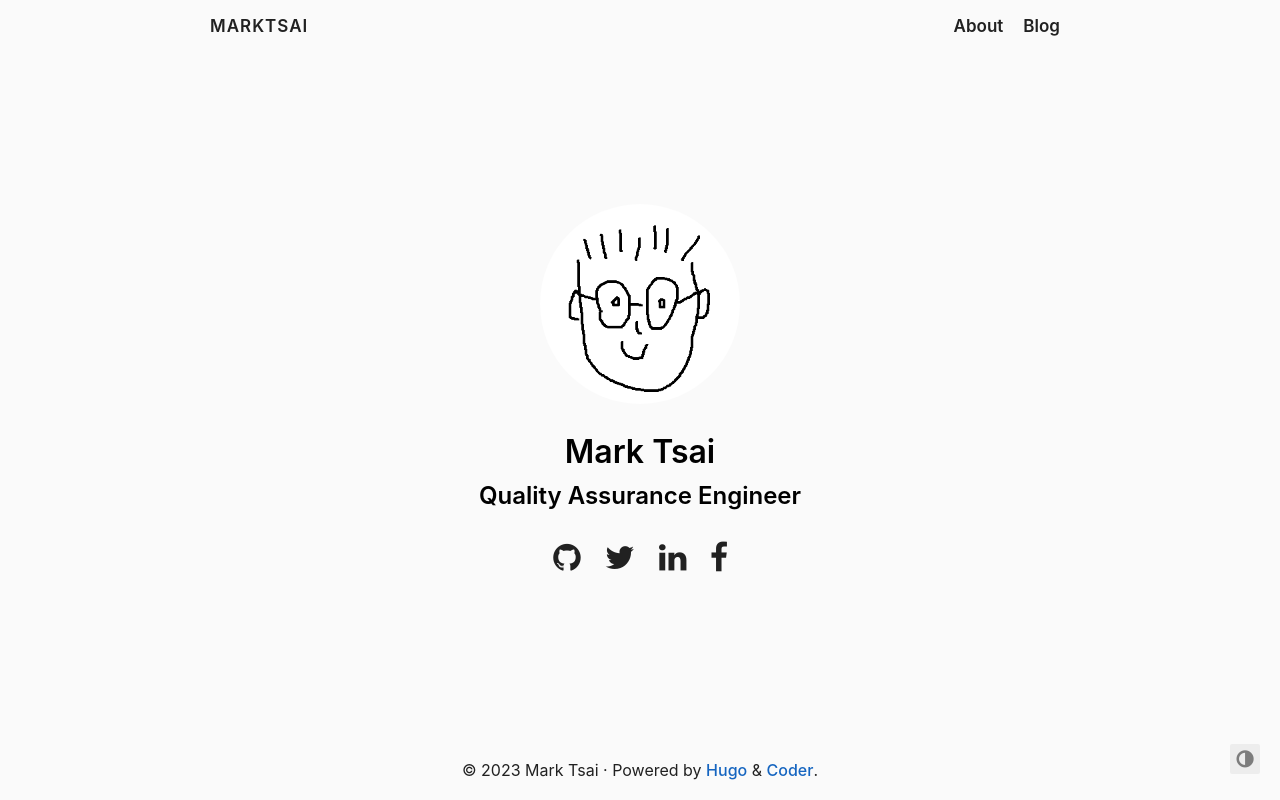
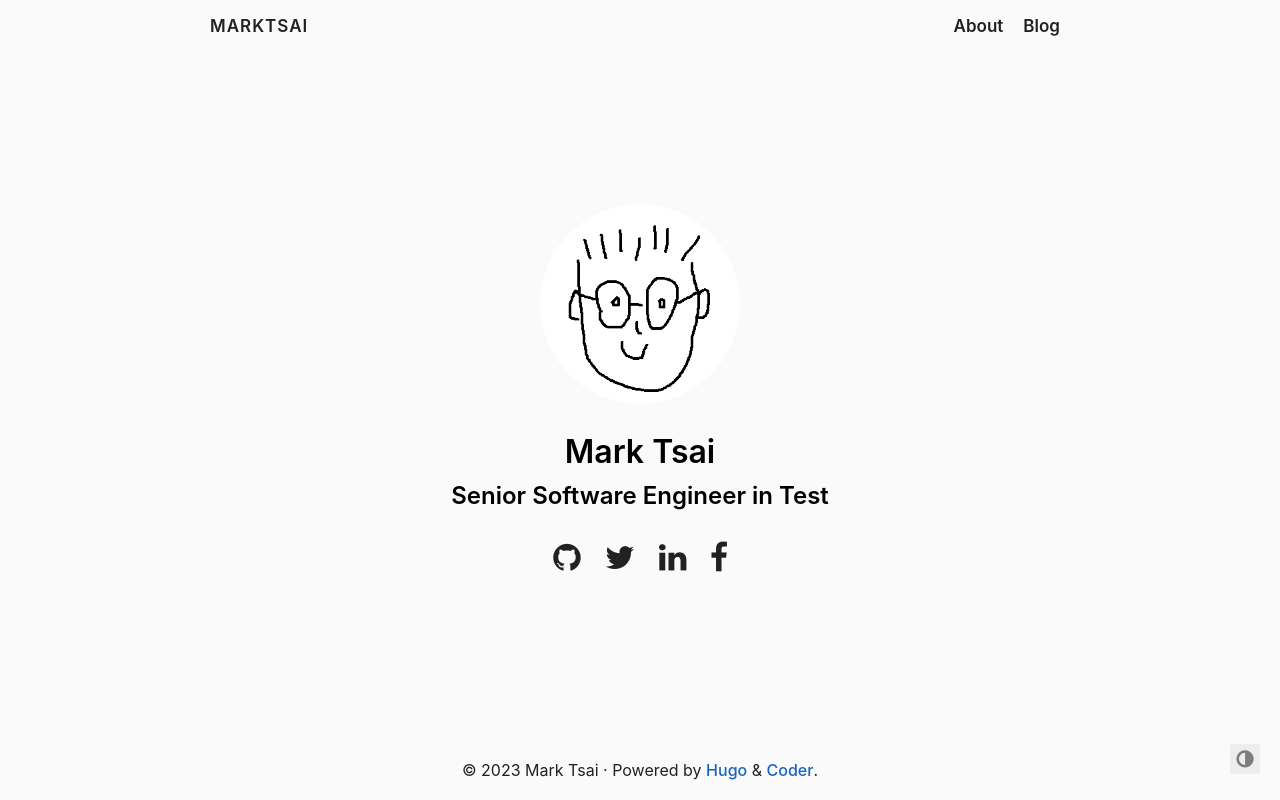
Before and after one commit to marktw75/marktw75.github.io, a plain HTML site: page index.html in a window 1280 px wide. Drawn offline with Linux system fonts and the light colour scheme.

Commit message:
Update index.html
change title

```diff
--- a/index.html
+++ b/index.html
@@ -133,7 +133,7 @@
 
     <h1>Mark Tsai</h1>
 
-<h2>Quality Assurance Engineer<br></h2>
+<h2>Senior Software Engineer in Test<br></h2>
 
 
 
```
